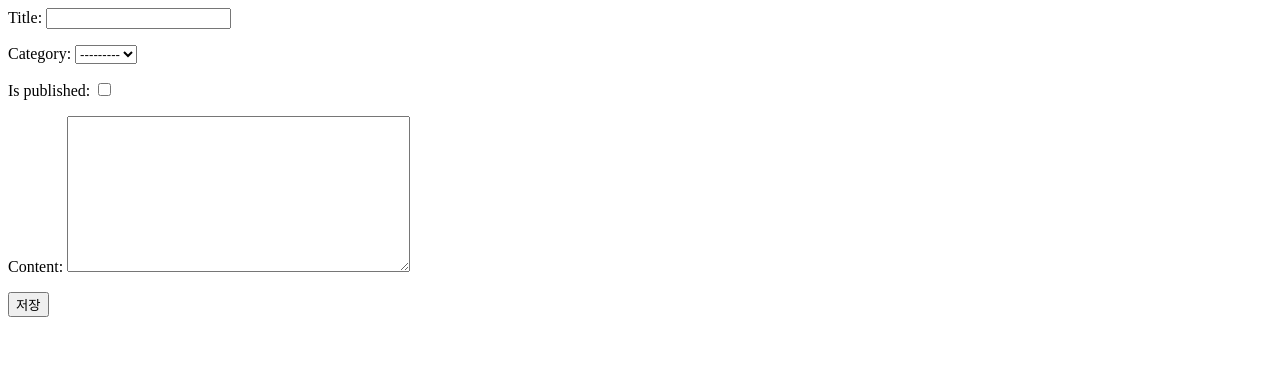
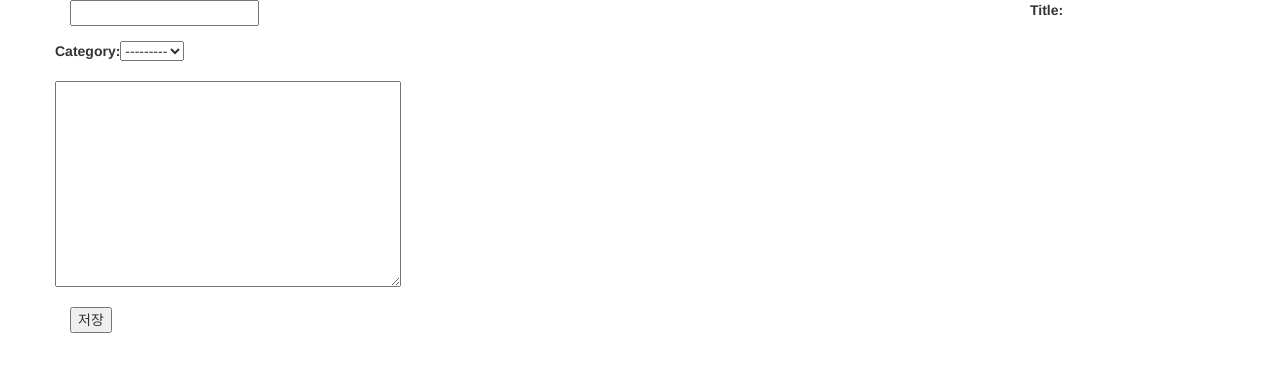
Before and after one commit to fc-pwp/s1-tumblog, a Django app: page /blog/posts/edit/ in a window 1280 px wide. Shown: the top 372 px of the page. Run offline with Django 3.2, Linux system fonts and the light colour scheme; a user stored in the database is signed in; data comes from the database, SQL or seed files in the repository; some libraries are stand-ins or nearby versions.

Commit message:
add bootstrap3

```diff
--- a/blog/templates/edit_post.html
+++ b/blog/templates/edit_post.html
@@ -1,18 +1,44 @@
-<div class="post_form">
-    <form method="POST" action="">
+<!DOCTYPE html>
+<html>
+    <head>
+        <title>게시물 목록</title>
+        <meta name="viewport" content="width=device-width, initial-scale=1">
+
+        <script src="https://ajax.googleapis.com/ajax/libs/jquery/2.2.0/jquery.min.js"></script>
+        <!-- Latest compiled and minified CSS -->
+        <link rel="stylesheet" href="https://maxcdn.bootstrapcdn.com/bootstrap/3.3.6/css/bootstrap.min.css" integrity="sha384-1q8mTJOASx8j1Au+a5WDVnPi2lkFfwwEAa8hDDdjZlpLegxhjVME1fgjWPGmkzs7" crossorigin="anonymous">
+
+        <!-- Optional theme -->
+        <link rel="stylesheet" href="https://maxcdn.bootstrapcdn.com/bootstrap/3.3.6/css/bootstrap-theme.min.css" integrity="sha384-fLW2N01lMqjakBkx3l/M9EahuwpSfeNvV63J5ezn3uZzapT0u7EYsXMjQV+0En5r" crossorigin="anonymous">
+
+        <!-- Latest compiled and minified JavaScript -->
+        <script src="https://maxcdn.bootstrapcdn.com/bootstrap/3.3.6/js/bootstrap.min.js" integrity="sha384-0mSbJDEHialfmuBBQP6A4Qrprq5OVfW37PRR3j5ELqxss1yVqOtnepnHVP9aJ7xS" crossorigin="anonymous"></script>
+    </head>
+
+    <body class="container">
+
+    <form method="POST" action="" class="form-horizontal">
         {% csrf_token %}
 
+        <div class="form-group">
+            {{ form.title.label_tag }}
+            <div class="col-sm-10">{{ form.title }}</div>
+        </div>
 
+        <div class="form-group">
+            {{ form.category.label_tag }}{{ form.category }}
+        </div>
 
-
-        {{ form.as_p }}
-
-
-
+        <div class="form-group">
+            {{ form.content }}
+        </div>
 
 
         <p>
             <button type="submit">저장</button>
         </p>
     </form>
-</div>
+
+    </body>
+
+</html>
```
Also changed, not shown: blog/templates/post_list.html (+16 -1 lines).
